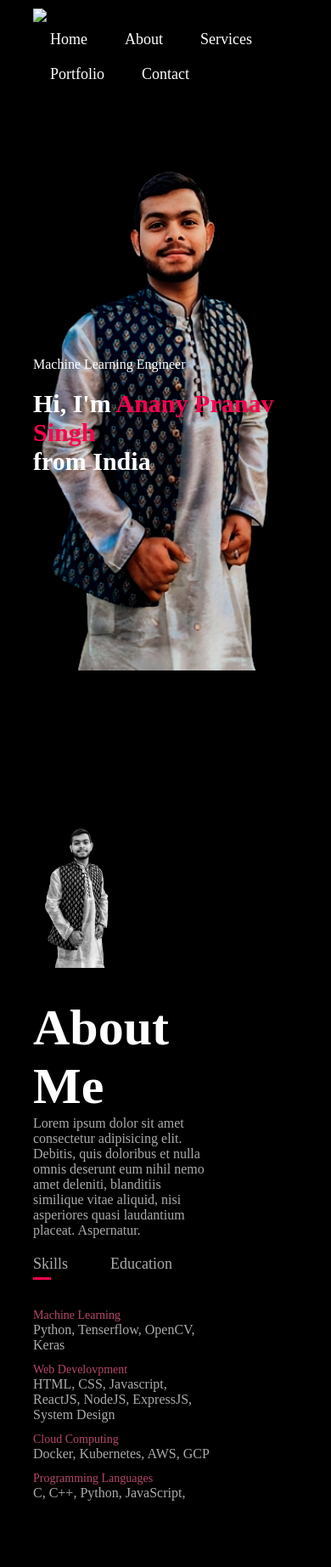
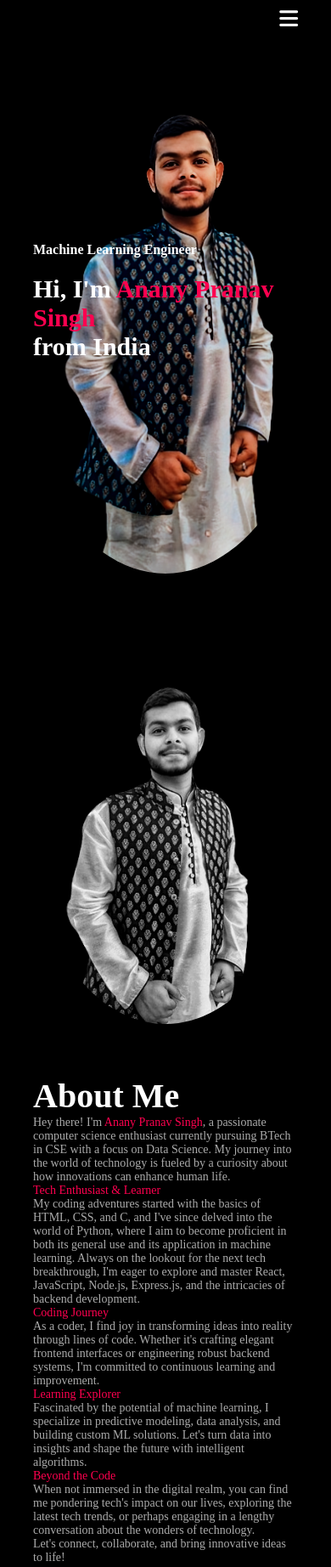
Before and after one commit to ananypranavsingh/ananypranavsingh, a plain HTML site: page index.html in a window 390 px wide. Shown: the top 1844 px of the page at 85% size. Drawn offline with Linux system fonts and the light colour scheme.

Commit message:
final update, website copleted for now december 2023

```diff
--- a/index.html
+++ b/index.html
@@ -11,16 +11,16 @@
 <div id="header">
         <div class="container">
             <nav>
-                <img src="logo.png" class="logo">
-                <ul>
-                    <li><a href="#">Home</a></li>
-                    <li><a href="#">About</a></li>
-                    <li><a href="#">Services</a></li>
-                    <li><a href="#">Portfolio</a></li>
-                    <li><a href="#">Contact</a></li>
-                    <i class="fa-solid fa-times"></i>
+                <img src="" alt="">
+                <ul id="sidemenu">
+                    <li><a href="#header">Home</a></li>
+                    <li><a href="#about">About</a></li>
+                    <li><a href="#services">Services</a></li>
+                    <li><a href="#portfolio">Portfolio</a></li>
+                    <li><a href="#contact">Contact</a></li>
+                    <i class="fa-solid fa-times" onclick="closemenu()"></i>
                 </ul>
-                <i class="fa-solid fa-bars"></i>
+                <i class="fa-solid fa-bars" onclick="openmenu()"></i>
             </nav>
             <div class="header-text">
                 <p>Machine Learning Engineer</p>
@@ -37,10 +37,34 @@
             </div>
             <div class="about-col-2">
                 <h1 class="sub-title">About Me</h1>
-                <p>Lorem ipsum dolor sit amet consectetur adipisicing elit.
-                     Debitis, quis doloribus et nulla omnis deserunt eum
-                     nihil nemo amet deleniti, blanditiis similique vitae aliquid,
-                     nisi asperiores quasi laudantium placeat. Aspernatur.</p>
+                <style>
+                    .highlight-text{
+                        color: #ff004f;
+                    }
+                </style>
+                    <p>
+                        Hey there! I'm <span class="highlight-text">Anany Pranav Singh</span>, a passionate computer science enthusiast currently pursuing BTech in CSE with a focus on Data Science. My journey into the world of technology is fueled by a curiosity about how innovations can enhance human life. <br>
+
+                        <span class="highlight-text">Tech Enthusiast & Learner</span><br>
+
+                        My coding adventures started with the basics of HTML, CSS, and C, and I've since delved into the world of Python, where I aim to become proficient in both its general use and its application in machine learning. Always on the lookout for the next tech breakthrough, I'm eager to explore and master React, JavaScript, Node.js, Express.js, and the intricacies of backend development. <br>
+
+                        <span class="highlight-text">Coding Journey</span><br>
+
+                        As a coder, I find joy in transforming ideas into reality through lines of code. Whether it's crafting elegant frontend interfaces or engineering robust backend systems, I'm committed to continuous learning and improvement. <br>
+
+                        <span class="highlight-text">Learning Explorer</span><br>
+
+                        Fascinated by the potential of machine learning, I specialize in predictive modeling, data analysis, and building custom ML solutions. Let's turn data into insights and shape the future with intelligent algorithms. <br>
+
+                        <span class="highlight-text">Beyond the Code</span><br>
+
+                        When not immersed in the digital realm, you can find me pondering tech's impact on our lives, exploring the latest tech trends, or perhaps engaging in a lengthy conversation about the wonders of technology. <br>
+
+                        Let's connect, collaborate, and bring innovative ideas to life!
+
+
+                    </p>
 
                      <div class="tab-titles">
                         <p class="tab-links active-link" onclick="opentab('skills')">Skills</p>
@@ -166,7 +190,7 @@
                 <p><i class="fa-solid fa-paper-plane"></i>ananypranavsingh@gmail.com</p>
                 <div class="social-icons">
                     <a href="https://www.github.com/ananypranavsingh"><i class="fa-brands fa-github"></i></a>
-                    <a href="https://www.linkedin.com/ananypranavsingh"><i class="fa-brands fa-linkedin"></i></a>
+                    <a href="https://www.linkedin.com/in/ananypranavsingh"><i class="fa-brands fa-linkedin"></i></a>
                     <a href="https://www.x.com/ananypranavsngh"><i class="fa-brands fa-square-x-twitter"></i></a>
                     <a href="https://www.instagram.com/ananypranavsingh"><i class="fa-brands fa-instagram"></i></a>
 
@@ -174,7 +198,7 @@
                 <!-- <a href="images/cv.pdf" download class="btn btn2">Download CV</a> -->
             </div>
             <div class="contact-right">
-                    <form action="">
+                    <form name="submit-to-google-sheet">
                         <input type="text" name="Name" placeholder="Your Name" required>
                         <input type="email" name="Email" placeholder="Your Email" required>
                         <textarea name="Message" rows="6" placeholder="Your Message"></textarea>
@@ -207,7 +231,30 @@
 
 </script>
 
+<script>
+    var sidemenu = document.getElementById("sidemenu");
 
+    function openmenu(){
+        sidemenu.style.right = "0";
+    }
+    function closemenu(){
+        sidemenu.style.right = "-200px";
+    }
+
+
+</script>
+
+<script>
+    const scriptURL = 'https://script.google.com/macros/s/AKfycbzMoCMiOvS05DOHX7oksrkby_XNBjmz1wG6LdwJHKnt-XDBxbiHLfLUtVglqkoY2yCX/exec'
+    const form = document.forms['submit-to-google-sheet']
+
+    form.addEventListener('submit', e => {
+      e.preventDefault()
+      fetch(scriptURL, { method: 'POST', body: new FormData(form)})
+        .then(response => console.log('Success!', response))
+        .catch(error => console.error('Error!', error.message))
+    })
+  </script>
 
 
 </body>
--- a/style.css
+++ b/style.css
@@ -3,6 +3,9 @@
     padding: 0;
     font-family: 'Poppins','sans-serif';
     box-sizing: border-box;
+}
+html{
+    scroll-behavior: smooth;
 }
 body{
     background: #000000;
@@ -77,6 +80,7 @@ nav ul li a:hover::after{
     padding: 80px 0;
     color: #ababab;
 }
+
 .row{
     display: flex;
     justify-content: space-between;
@@ -85,10 +89,15 @@ nav ul li a:hover::after{
 
 .about-col-1{
     flex-basis: 35%;
+    height: 440px;
+    width: 400px;
+    border-radius: 50%;
+    overflow: hidden;
 }
 .about-col-1 img{
     width: 100%;
-    border-radius: 15px;
+    height: 100%;
+    object-fit: cover;
 }
 .about-col-2{
     flex-basis: 60%;
@@ -99,6 +108,7 @@ nav ul li a:hover::after{
     font-weight: 600;
     color: #fff;
 }
+
 
 
 .tab-titles{
@@ -338,11 +348,64 @@ nav .fa-solid{
 
 
 @media only screen and (max-width:600px){
+    #header{
+        background-image: url(image/me3.png);
+        border-radius: 50%;
+        height: 80vh;
+    }
     .header-text{
-        margin-top: 100%;
+        margin-top: 80%;
         font-size: 16px;
+        font-weight: bold;
     }
     .header-text h1{
         font-size: 30px;
     }
+    nav .fa-solid{
+        display: block;
+        font-size: 25px;
+    }
+    nav ul{
+        background: #ff004f;
+        position: fixed;
+        top: 0;
+        right: -200px;
+        width: 200px;
+        height: 100vh;
+        padding-top: 50px;
+        z-index: 2;
+        transition: right 0.5s;
+    }
+    nav ul li{
+        display: block;
+        margin: 25px;
+    }
+    nav ul .fa-solid{
+        position: absolute;
+        top: 25px;
+        left: 25px;
+        cursor: pointer;
+    }
+    .sub-title{
+        font-size: 40px;
+    }
+    .about-col-1, .about-col-2{
+        flex-basis: 100%;
+    }
+    .about-col-1{
+        margin-bottom: 30px;
+    }
+    .about-col-2{
+        font-size: 14px;
+    }
+    .tab-links{
+        font-size: 16px;
+        margin-right: 20px;
+    }
+    .contact-left, .contact-right{
+        flex-basis: 100%;
+    }
+    .copyright{
+        font-size: 14px;
+    }
 }
```
